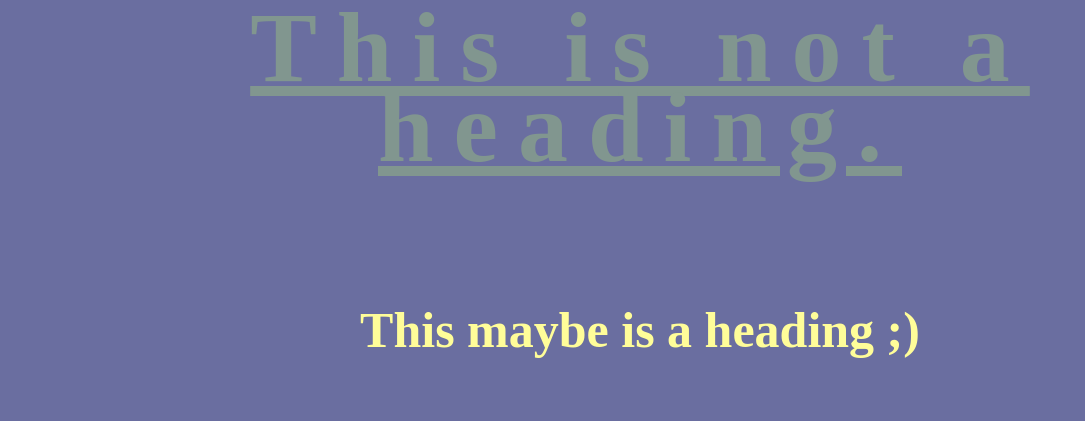
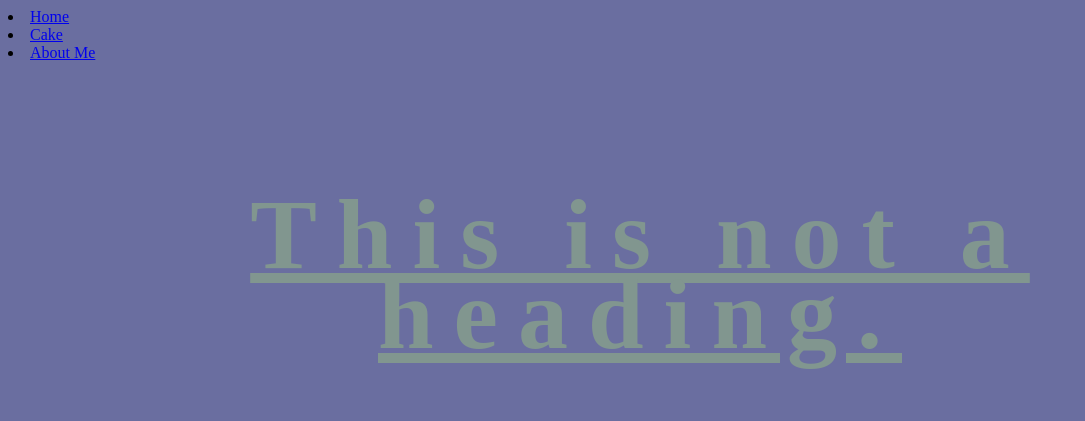
Before and after one commit to WVCS/index-Kate-Mcl-1, a plain HTML site: page index.html in a window 1280 px wide. Shown: the top 421 px of the page, without its empty margins (0-1085 px from the left). Drawn offline with Linux system fonts and the light colour scheme.

Commit message:
Added the Nav bar

```diff
--- a/index.html
+++ b/index.html
@@ -5,7 +5,11 @@
     <title> TAB </title>
   </head>
   <body>
-
+        <nav>
+      <li classes="nav"> <a href="index.html"> Home </a> </li>
+      <li classes="nav"> <a href="cake.html"> Cake </a> </li>
+        <li classes="nav"> <a href="placeholder"> About Me </a> </li>
+    </nav>
    <center> <h4> This is not a heading. </h4>
      <h5> This maybe is a heading ;) </h5> </center>
 
```
